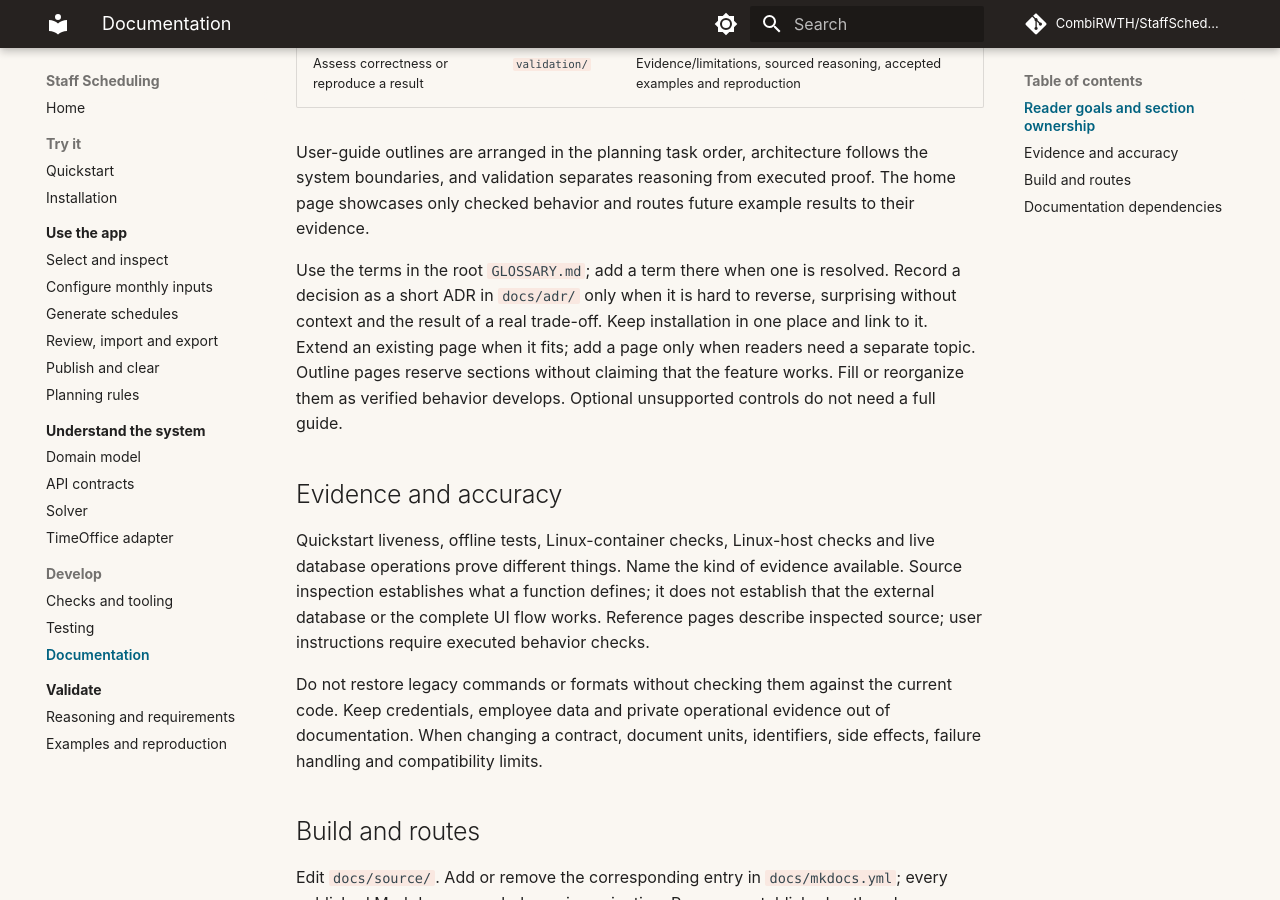
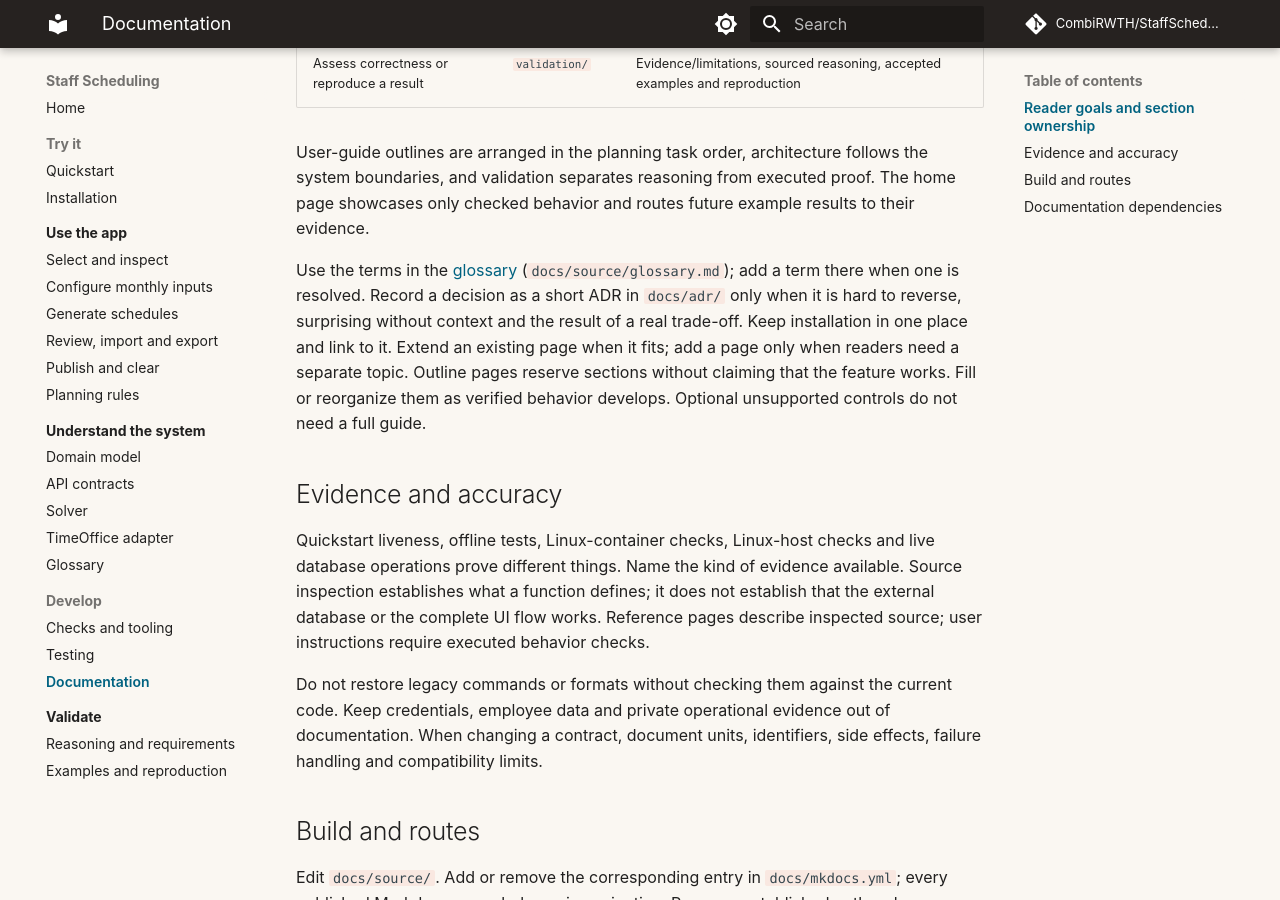
Before and after one commit to CombiRWTH/StaffScheduling, an MkDocs documentation site: the page built from docs/source/development/documentation.md, in a window 1280 px wide and 900 px high, scrolled down 722 px. Built offline with MkDocs 1.6.1 and Material for MkDocs 9.7.7, drawn with Linux system fonts in a browser that asks for light colours; comment, search, counter and statistics services are not loaded.

Commit message:
docs: move the glossary into the documentation site

```diff
--- a/docs/mkdocs.yml
+++ b/docs/mkdocs.yml
@@ -24,6 +24,7 @@ nav:
       - API contracts: architecture/api.md
       - Solver: architecture/solver.md
       - TimeOffice adapter: architecture/timeoffice.md
+      - Glossary: glossary.md
   - Develop:
       - Checks and tooling: development/checks.md
       - Testing: development/testing.md
--- a/docs/source/development/documentation.md
+++ b/docs/source/development/documentation.md
@@ -16,7 +16,7 @@ The home page routes readers by purpose. Organize content by the question it ans
 
 User-guide outlines are arranged in the planning task order, architecture follows the system boundaries, and validation separates reasoning from executed proof. The home page showcases only checked behavior and routes future example results to their evidence.
 
-Use the terms in the root `GLOSSARY.md`; add a term there when one is resolved. Record a decision as a short ADR in `docs/adr/` only when it is hard to reverse, surprising without context and the result of a real trade-off. Keep installation in one place and link to it. Extend an existing page when it fits; add a page only when readers need a separate topic. Outline pages reserve sections without claiming that the feature works. Fill or reorganize them as verified behavior develops. Optional unsupported controls do not need a full guide.
+Use the terms in the [glossary](../glossary.md) (`docs/source/glossary.md`); add a term there when one is resolved. Record a decision as a short ADR in `docs/adr/` only when it is hard to reverse, surprising without context and the result of a real trade-off. Keep installation in one place and link to it. Extend an existing page when it fits; add a page only when readers need a separate topic. Outline pages reserve sections without claiming that the feature works. Fill or reorganize them as verified behavior develops. Optional unsupported controls do not need a full guide.
 
 ## Evidence and accuracy
 
```
Also changed, not shown: docs/source/architecture/index.md (+1 -1 lines), docs/source/glossary.md (renamed from GLOSSARY.md, +1 -1 lines), .pre-commit-config.yaml, 1 other file.
